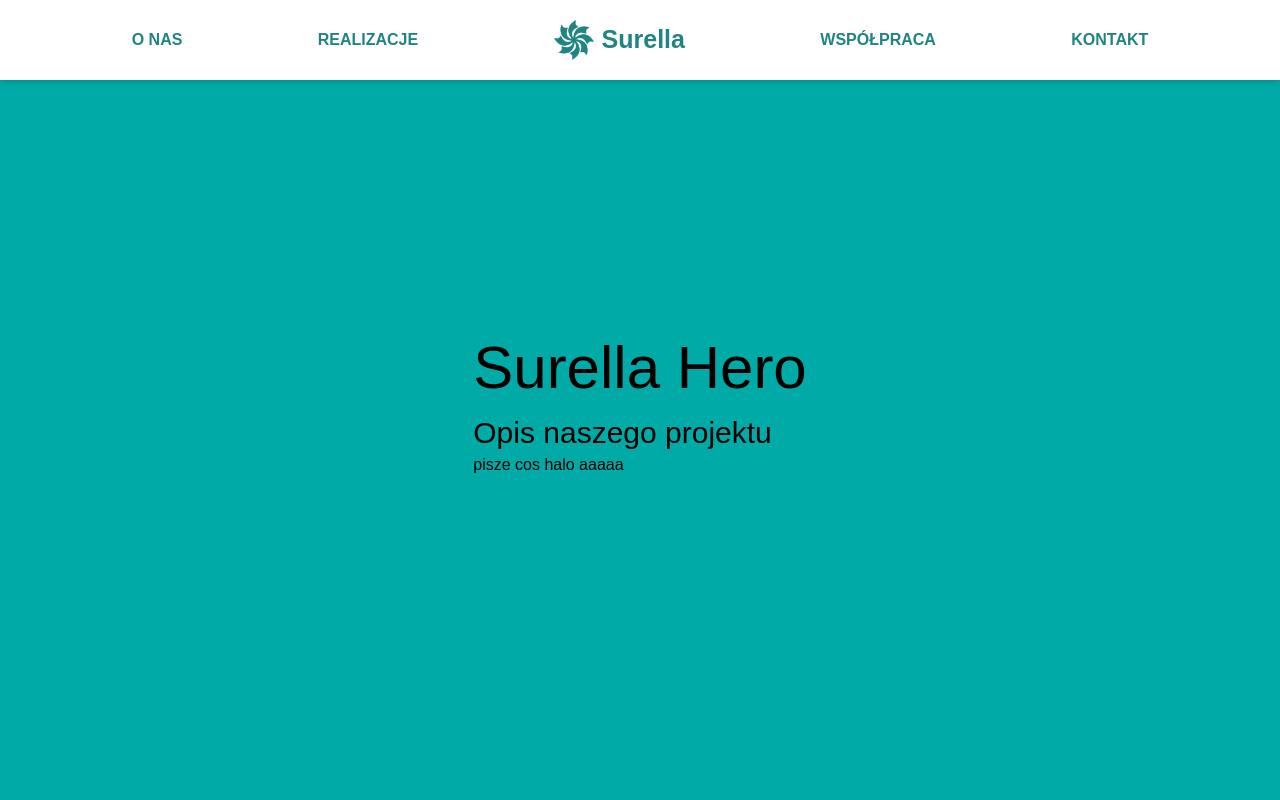
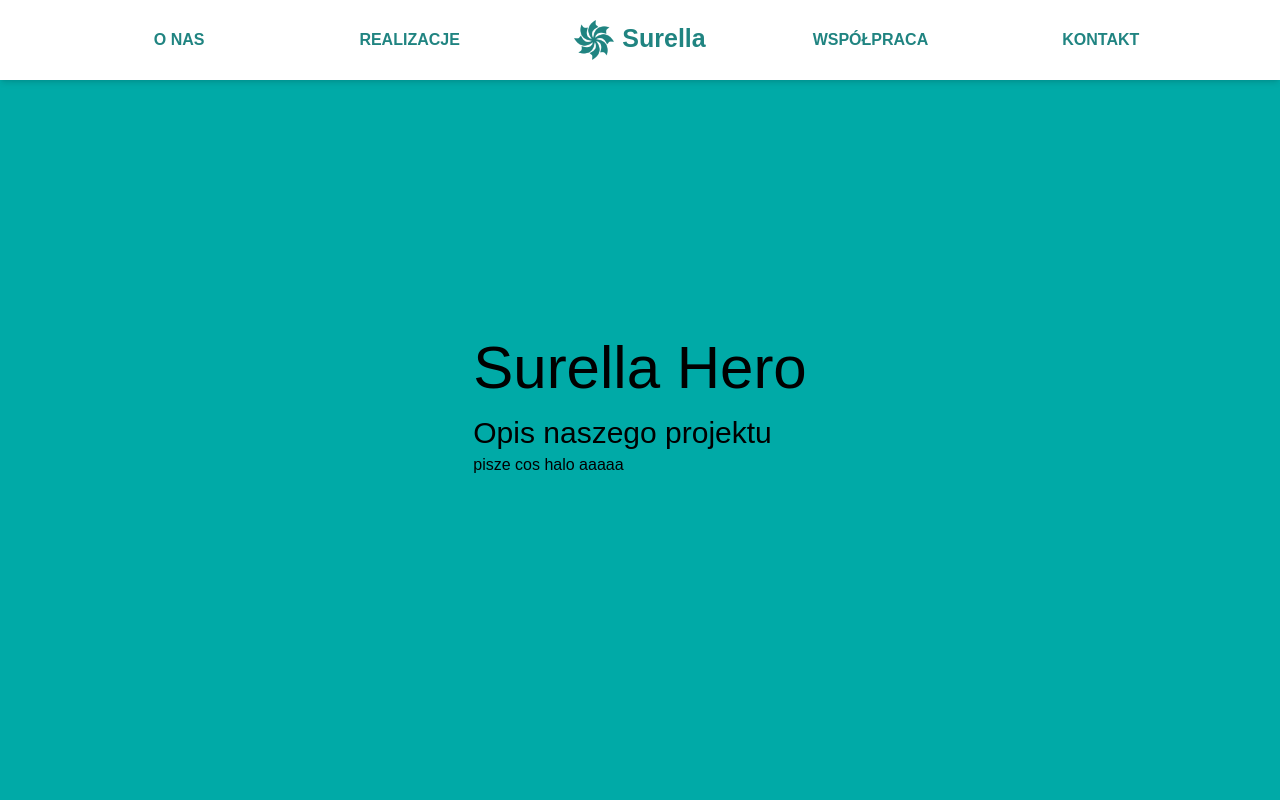
Before and after one commit to Hosuqa/Surella, a React (Vite) app in the folder surella/: page / in a window 1280 px wide. Shown: the top 800 px of the page. Built offline with nearby package versions, Linux system fonts and the light colour scheme; a web font is replaced by a local one.

Commit message:
[FIX] - Nav bar spacing vol 2

```diff
--- a/surella/index.html
+++ b/surella/index.html
@@ -2,7 +2,7 @@
 <html lang="en">
   <head>
     <meta charset="UTF-8" />
-    <link rel="icon" type="image/svg+xml" href="/vite.svg" />
+    <link rel="icon" type="image/svg+xml" href="/surella.svg" />
     <meta name="viewport" content="width=device-width, initial-scale=1.0" />
     <title>Surella</title>
   </head>
--- a/surella/src/components/global/Navbar.tsx
+++ b/surella/src/components/global/Navbar.tsx
@@ -9,7 +9,7 @@ type Props = {
 
 const Title = ({ title }: Props) => {
     return (
-        <div className={`${styles.NavbarText} text-surella-600 font-interExtraBold font-bold cursor-pointer uppercase`}>
+        <div className={`${styles.NavbarText} w-full flex justify-center text-surella-600 font-interExtraBold font-bold cursor-pointer uppercase`}>
             {title}
         </div>
     );
@@ -25,7 +25,7 @@ const Navbar = () => {
                     <Title title="Realizacje" />
                 <Link
                     to="/"
-                    className="flex items-center gap-2"
+                    className="flex justify-center gap-2 w-full"
                     onClick={() => {
                         setActive("");
                         window.scrollTo(0, 0);
--- a/surella/src/styles.ts
+++ b/surella/src/styles.ts
@@ -1,5 +1,3 @@
-import Navbar from "components/global/Navbar";
-
 const styles = {
     paddingX: "sm:px-16 px-6",
     paddingY: "sm:py-16 py-6",
```
